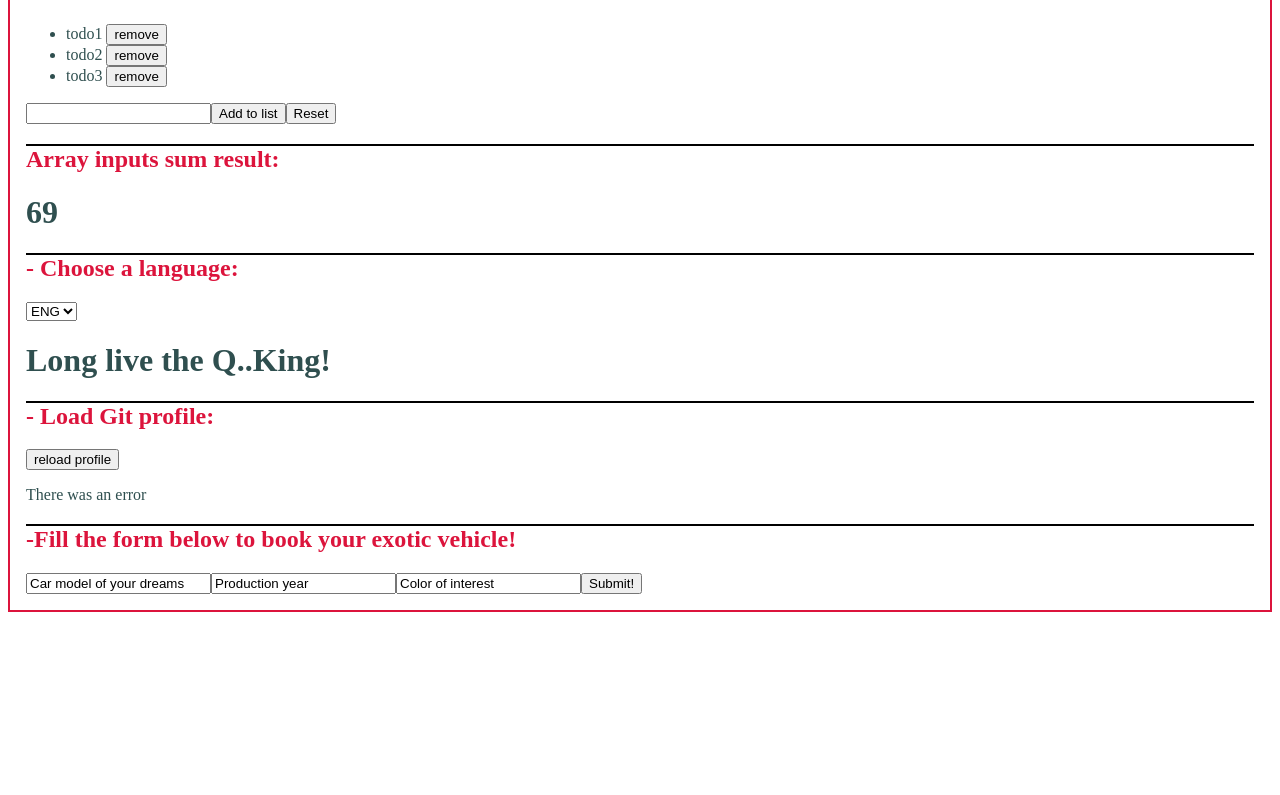
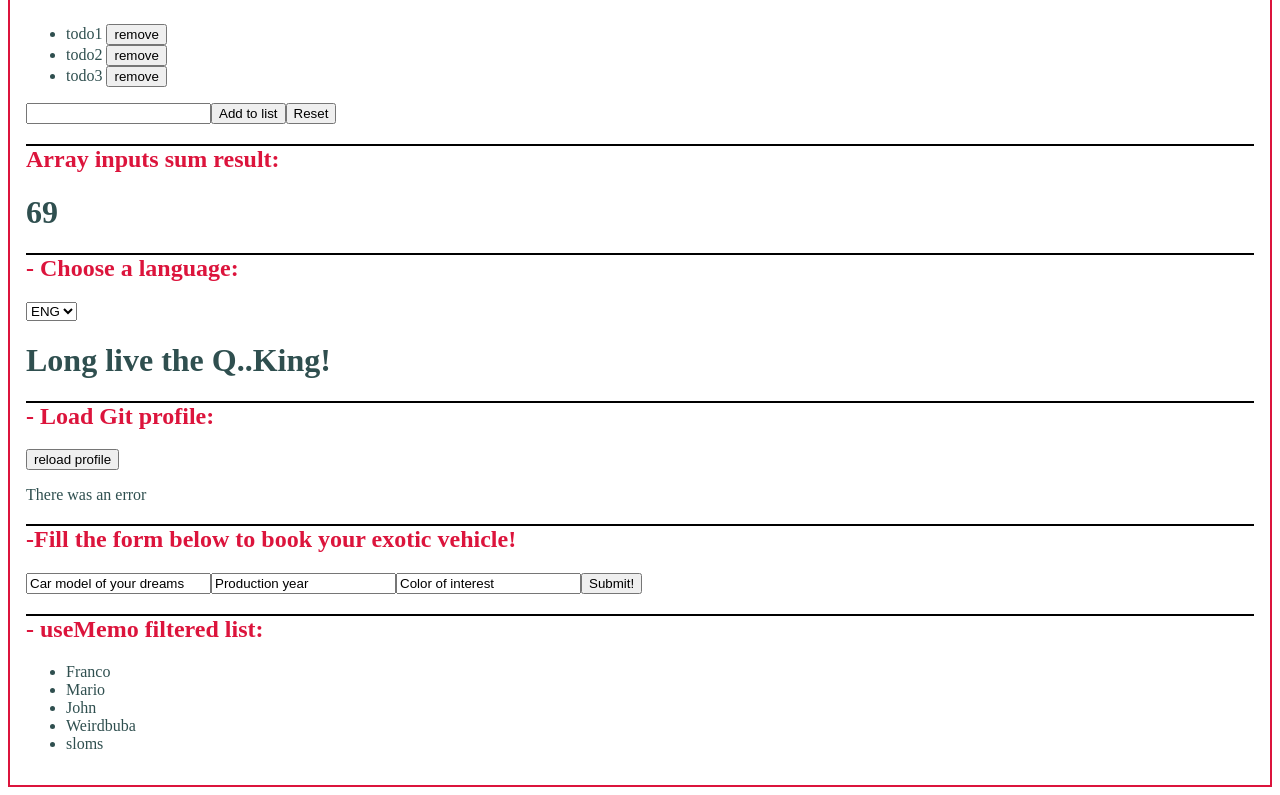
Before and after one commit to Francxmf/dhreactexercises, a React (Create React App) app: page / in a window 1280 px wide. Shown: the part 696-1491 px from the top of the page. Before the commit the page ends 1316 px from the top, so only its background shows below. Built offline with nearby package versions, Linux system fonts and the light colour scheme; no server answers.

Commit message:
Completion of the exercise useMemo

```diff
--- a/src/App.js
+++ b/src/App.js
@@ -11,6 +11,7 @@ import { DisplayLanguage } from "./DisplayLanguage";
 import { LanguageContext } from "./LanguageContext";
 import { GithubUser } from "./GitComps/GithubUser";
 import { CarDetails } from "./CarDetails";
+import { FilteredList } from "./FilteredList";
 
 
 export class App extends React.Component{
@@ -77,6 +78,8 @@ export class App extends React.Component{
 
           <CarDetails/>
 
+          <FilteredList />
+
         </Container>
       );
   }
--- /dev/null
+++ b/src/FilteredList.js
@@ -0,0 +1,24 @@
+import { useMemo } from "react";
+
+ export function FilteredList() {
+   const list = [
+     { name: "Franco", id: "01", age: 24 },
+     { name: "Mario", id: "02", age: 115 },
+     { name: "Slumboy", id: "03", age: 13 },
+     { name: "John", id: "04", age: 36 },
+     { name: "Rag", id: "05", age: 17 },
+     { name: "Weirdbuba", id: "06", age: 95 },
+     { name: "sloms", id: "08", age: 19 },
+   ];
+   const filter = useMemo(() => list.filter((person) => person.age >= 18), []);
+   return (
+    <div>
+        <h2>- useMemo filtered list: </h2>
+     <ul>
+       {filter.map((item, index) => (
+         <li key={index}>{item.name}</li>
+       ))}
+     </ul>
+     </div>
+   );
+ }
```
